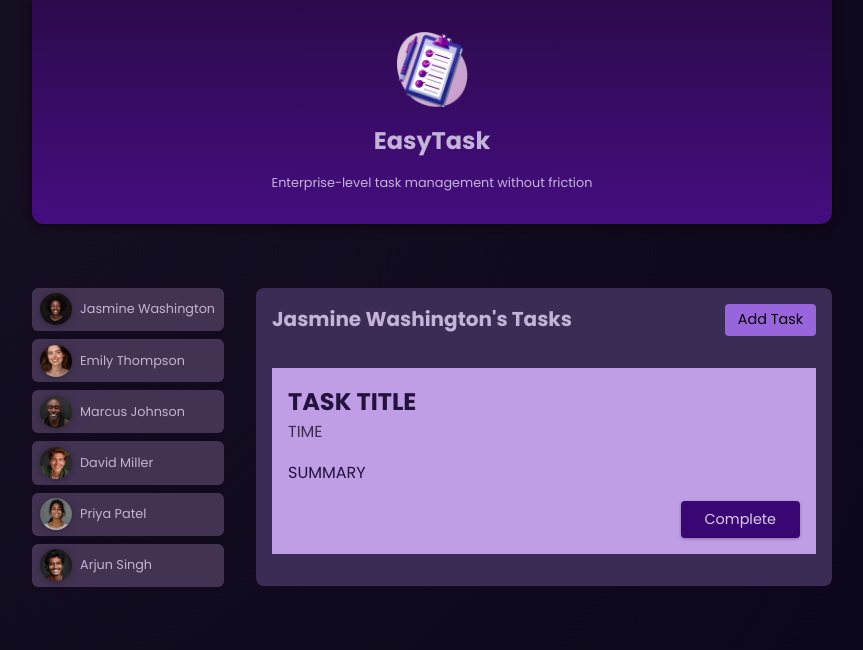
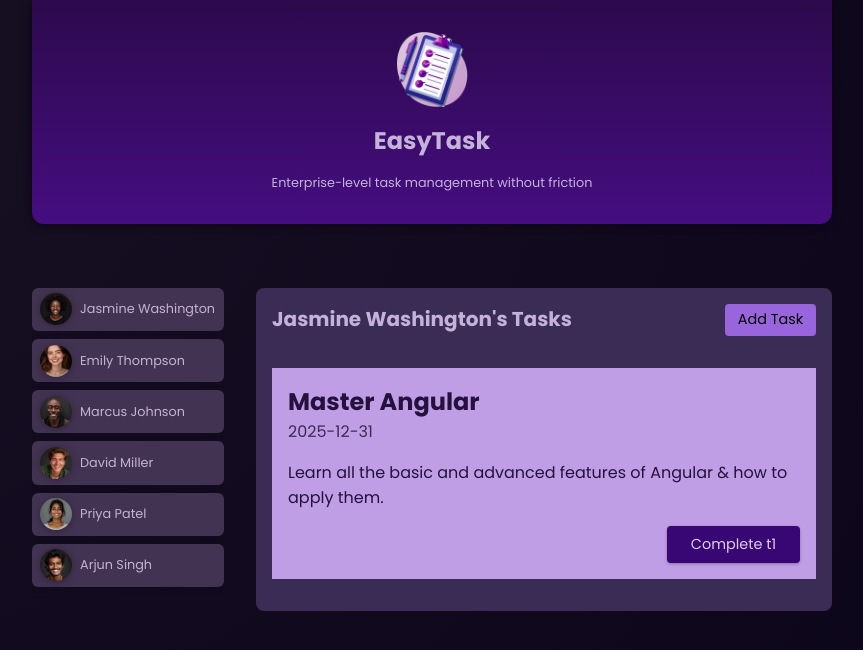
Before and after one commit to suchithms19/easytask, an Angular app: page / in a window 1280 px wide. Both pictures are taken after a click on the button "Jasmine Washington". Shown: the top 650 px of the page, without its empty margins (208-1071 px from the left). Built offline with nearby package versions, Linux system fonts and the light colour scheme.

Commit message:
feat: bind task data to template and enhance task component with input properties

```diff
--- a/src/app/task/task.html
+++ b/src/app/task/task.html
@@ -1,8 +1,8 @@
 <article>
-  <h2>TASK TITLE</h2>
-  <time>TIME</time>
-  <p>SUMMARY</p>
+  <h2>{{tasks.title}}</h2>
+  <time>{{tasks.dueDate}}</time>
+  <p>{{tasks.summary}}</p>
   <p class="actions">
-    <button>Complete</button>
+    <button>Complete {{tasks.id}}</button>
   </p>
 </article>
--- a/src/app/tasks/tasks.html
+++ b/src/app/tasks/tasks.html
@@ -8,7 +8,7 @@
     <ul>
         @for (task of getSelectedById; track task.id) {
             <li>
-                <app-task />
+                <app-task [tasks]="task" />
             </li>
         }
     </ul>
```
Also changed, not shown: src/app/task/task.ts (+10 -1 lines).
